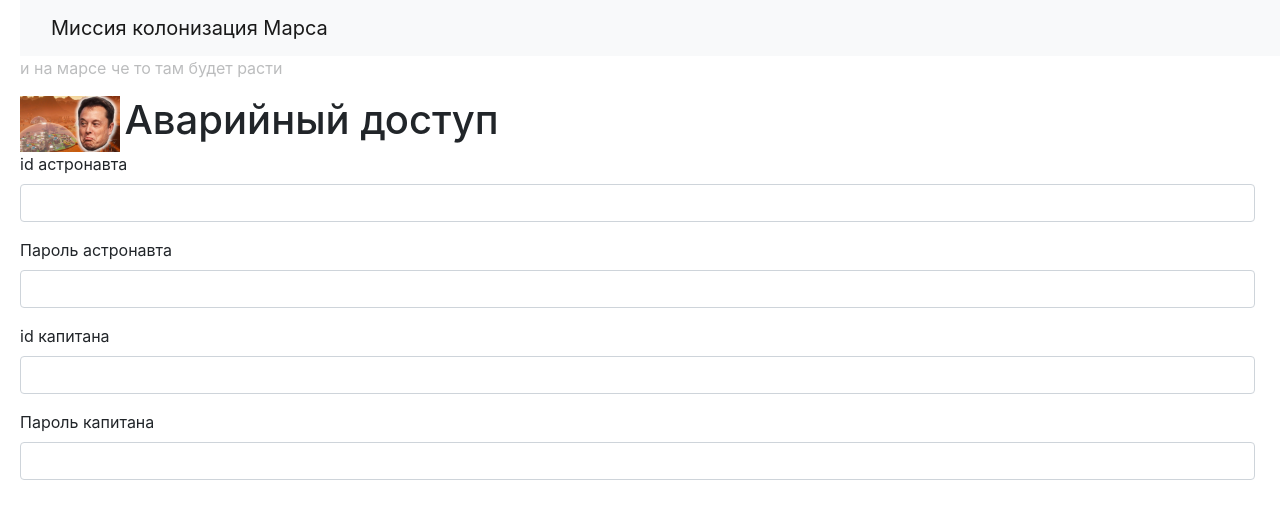
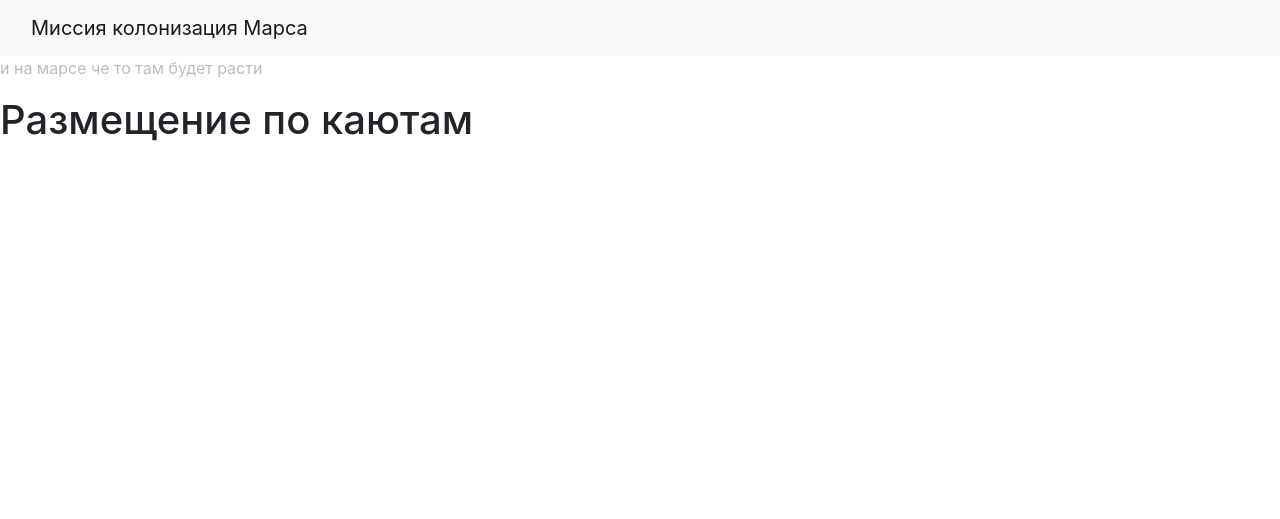
Before and after one commit to savage-lof/1_task, a Flask app: page /login in a window 1280 px wide. Shown: the top 519 px of the page. Run offline with Flask 2, Linux system fonts and the light colour scheme; some libraries are stand-ins or nearby versions.

Commit message:
6 задача не полностю работает

```diff
--- a/server.py
+++ b/server.py
@@ -18,5 +18,11 @@ def list_of_professions(list):
 def login():
     return render_template('index.html')
 
+@app.route('/distribution')
+def distribution():
+    human = ['Ридли Скотт', 'Энди Уир', 'Марк Уотни',
+              'Венката Капур', 'Тедди Сандерс', 'Шон Бин']
+    return render_template('index.html', peolpe=human)
+
 if __name__ == '__main__':
     app.run(port=5000, host='127.0.0.1')
--- a/static/css/style.css
+++ /dev/null
@@ -1,4 +0,0 @@
-img { width: 100px; height: auto; display: inline-block;}
-h1 { display: inline-block; vertical-align: bottom;}
-body {margin-left: 20px;}
-div {width: 98%}
--- a/templates/index.html
+++ b/templates/index.html
@@ -1,24 +1,9 @@
 {% extends "base.html" %}
 
 {% block content %}
-<img src="/static/img/mask.jpg" alt="опять Илон Маск картинку не добавил">
-<h1>Аварийный доступ</h1>
-<form>
-    <div class="mb-3">
-      <label for="exampleInputEmail1" class="form-label">id астронавта</label>
-      <input type="text" class="form-control">
-    </div>
-    <div class="mb-3">
-      <label for="exampleInputEmail1" class="form-label">Пароль астронавта</label>
-      <input type="password" class="form-control">
-    </div>
-    <div class="mb-3">
-      <label for="exampleInputEmail1" class="form-label">id капитана</label>
-      <input type="text" class="form-control">
-    </div>
-    <div class="mb-3">
-      <label for="exampleInputEmail1" class="form-label">Пароль капитана</label>
-      <input type="password" class="form-control">
-    </div>
-</form>
+<h1>Размещение по каютам</h1>
+{% set quote = 'Каюта №' %}
+    {% for user in people %}
+        <p>{{ user }} - {{ quote }}{{ loop.index }} {% if loop.first %} - капитан корабля {% endif %}</p>
+{% endfor %}
 {% endblock %}
```
